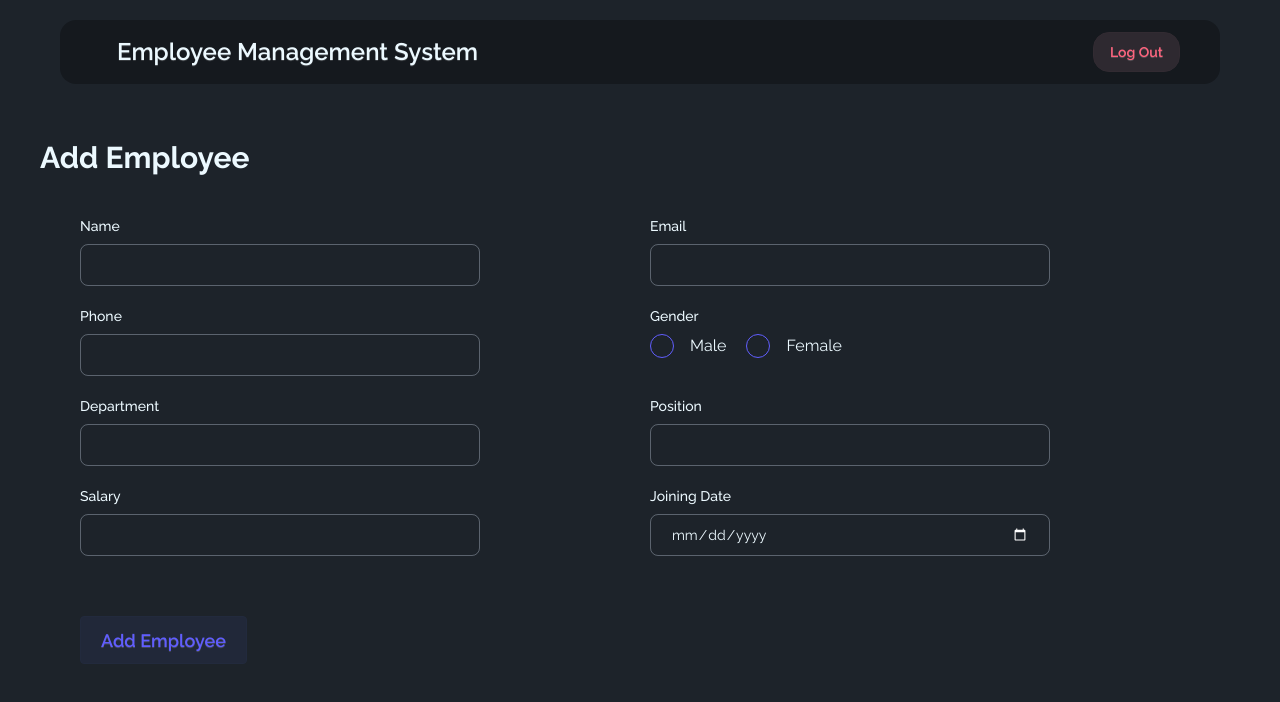
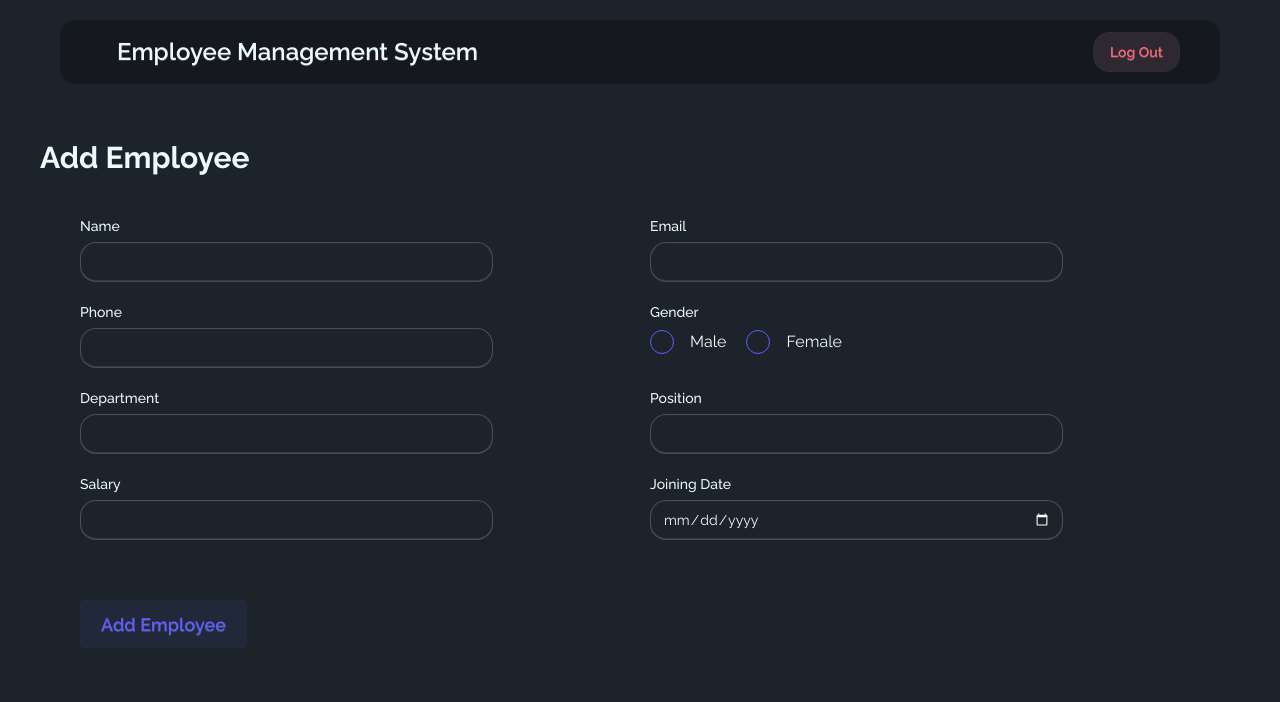
Before and after one commit to Taggy01/PRODIGY_FS_02, a React (Vite) app in the folder Client/: page /add in a window 1280 px wide. Shown: the top 702 px of the page. Built offline with nearby package versions, Linux system fonts and the light colour scheme.

Commit message:
added login frontend

```diff
--- a/Client/src/App.jsx
+++ b/Client/src/App.jsx
@@ -1,6 +1,7 @@
 import { Homepage } from "./Pages/Homepage";
 import { Routes, Route } from "react-router-dom";
 import AddEmployee from "./Pages/AddEmployee";
+import Login from "./Pages/Login";
 
 
 function App() {
@@ -9,6 +10,7 @@ function App() {
       <Routes>
         <Route path="/" element={<Homepage />} />
         <Route path="/add" element={<AddEmployee />} />
+        <Route path="/login" element={<Login />} />
       </Routes>
     </div>
   )
--- a/Client/src/Pages/AddEmployee.jsx
+++ b/Client/src/Pages/AddEmployee.jsx
@@ -9,15 +9,15 @@ export default function AddEmployee() {
                 <form className="grid *:grid-cols-1 md:grid-cols-2 gap-5 mt-10 mx-10">
                     <div>
                         <label className="block text-sm font-medium">Name</label>
-                        <input type="text" className="mt-2 block w-100 p-5 rounded-lg border border-base-content/30 h-10 sm:text-sm" />
+                        <input type="text" className="input w-3/4 mt-1.5 rounded-2xl" />
                     </div>
                     <div>
                         <label className="block text-sm font-medium">Email</label>
-                        <input type="email" className="mt-2 block w-100 p-5 rounded-lg border border-base-content/30 h-10 sm:text-sm" />
+                        <input type="email" className="input w-3/4 mt-1.5 rounded-2xl" />
                     </div>
                     <div>
                         <label className="block text-sm font-medium">Phone</label>
-                        <input type="tel" className="mt-2 block w-100 p-5 rounded-lg border border-base-content/30 h-10 sm:text-sm" />
+                        <input type="tel" className="input w-3/4 mt-1.5 rounded-2xl" />
                     </div>
                     <div>
                         <label className="block text-sm font-medium">Gender</label>
@@ -32,19 +32,19 @@ export default function AddEmployee() {
                     </div>
                     <div>
                         <label className="block text-sm font-medium">Department</label>
-                        <input type="text" className="mt-2 block w-100 p-5 rounded-lg border border-base-content/30 h-10 sm:text-sm" />
+                        <input type="text" className="input w-3/4 mt-1.5 rounded-2xl" />
                     </div>
                     <div>
                         <label className="block text-sm font-medium">Position</label>
-                        <input type="text" className="mt-2 block w-100 p-5 rounded-lg border border-base-content/30 h-10 sm:text-sm" />
+                        <input type="text" className="input w-3/4 mt-1.5 rounded-2xl" />
                     </div>
                     <div>
                         <label className="block text-sm font-medium">Salary</label>
-                        <input type="number" className="mt-2 block w-100 p-5 rounded-lg border border-base-content/30 h-10 sm:text-sm" />
+                        <input type="number" className="input w-3/4 mt-1.5 rounded-2xl" />
                     </div>
                     <div>
                         <label className="block text-sm font-medium">Joining Date</label>
-                        <input type="date" className="mt-2 block w-100 p-5 rounded-lg border border-base-content/30 h-10 sm:text-sm" />
+                        <input type="date" className="input w-3/4 mt-1.5 rounded-2xl" />
                     </div>
                     <div className="md:col-span-2">
                         <button type="submit" className="btn btn-soft btn-lg btn-primary mt-10">Add Employee</button>
--- /dev/null
+++ b/Client/src/Pages/Login.jsx
@@ -0,0 +1,20 @@
+export default function Login() {
+    return (
+        <div className="flex flex-col items-center justify-center min-h-screen bg-linear-to-t from-base-300 to-base-200">
+            <div className="w-full max-w-md p-8 rounded-2xl border border-base-content/20 bg-base-100">
+                <h2 className="text-3xl font-bold mb-6 text-center">Login</h2>
+                <form className="space-y-4">
+                    <div>
+                        <label htmlFor="email" className="block text-sm font-medium">Email</label>
+                        <input type="email" id="email" className="input w-full mt-1.5 rounded-2xl" />
+                    </div>
+                    <div>
+                        <label htmlFor="password" className="block text-sm font-medium">Password</label>
+                        <input type="password" id="password" className="input w-full mt-1.5 rounded-2xl" />
+                    </div>
+                    <button type="submit" className="w-full btn btn-soft btn-primary rounded-2xl mt-5">Login</button>
+                </form>
+            </div>
+        </div>
+    );
+}
```
